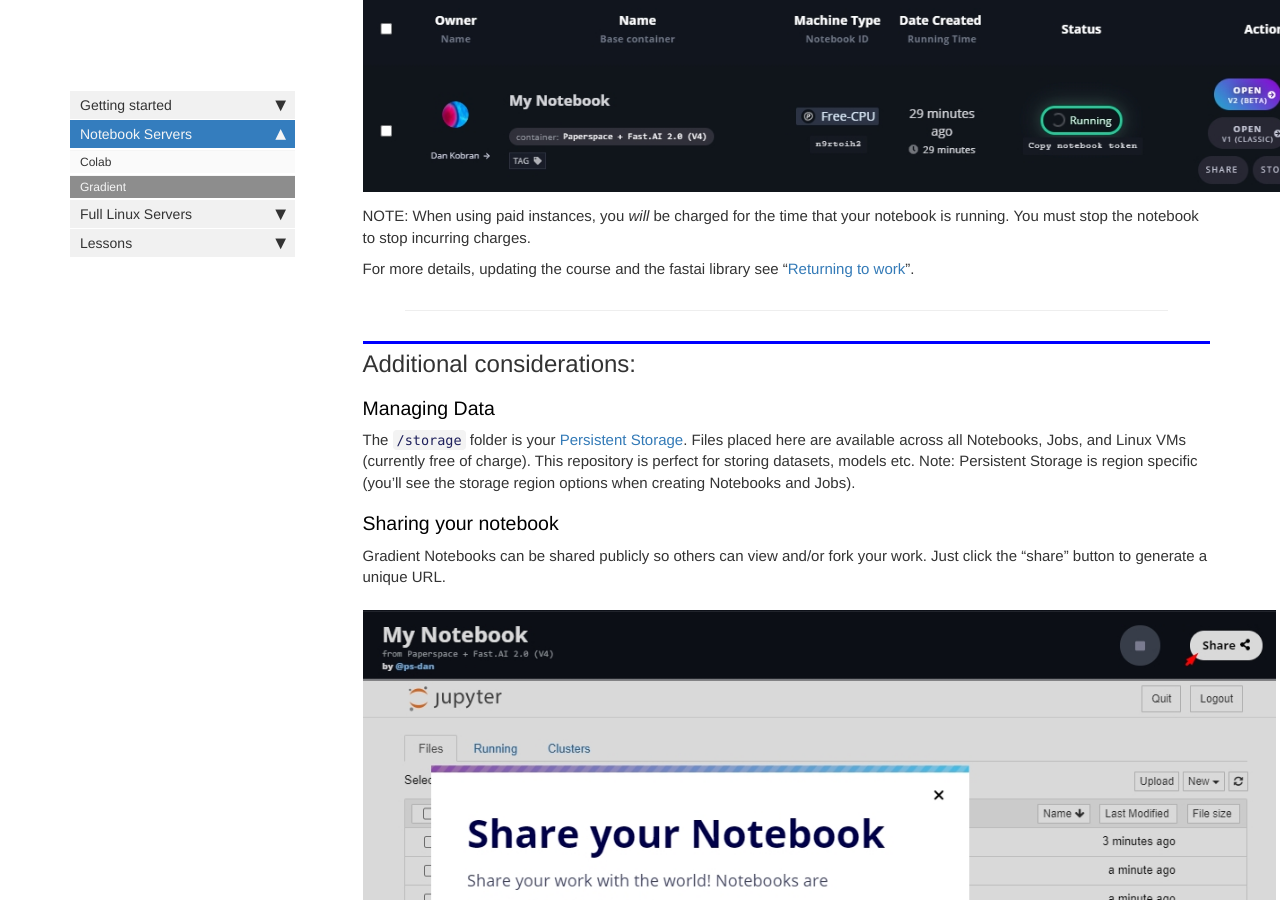
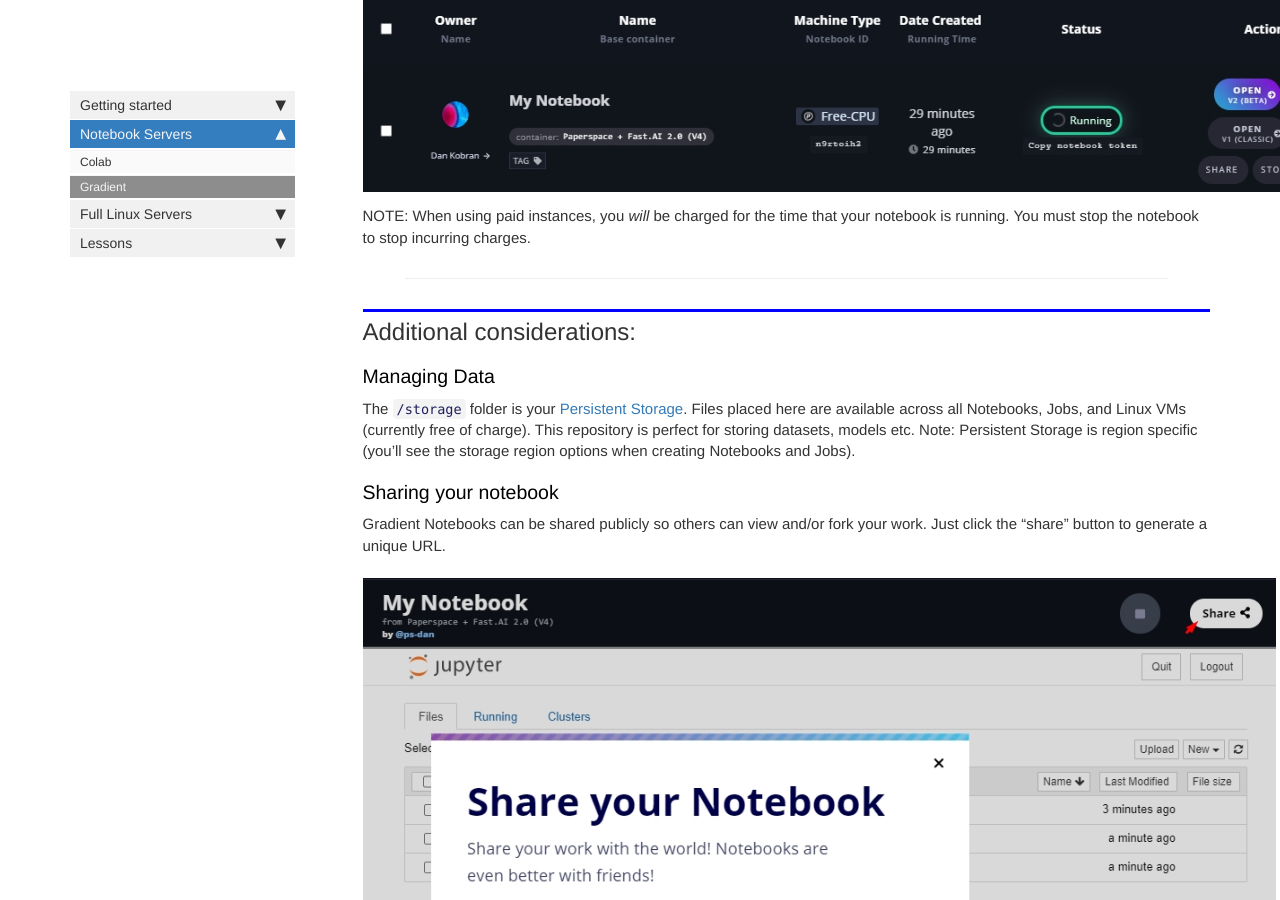
Before and after one commit to fastai/course20, a Jekyll site: the page built from docs/start_gradient.md, in a window 1280 px wide and 900 px high, scrolled down 6065 px. Built offline with Jekyll 4.4.1, drawn with Linux system fonts in a browser that asks for light colours; nearby versions of some CDN libraries; our own code applies the rules of GitHub Pages for plain Markdown files; comment, search, counter and statistics services are not loaded.

Commit message:
Remove link to "Returning to work".
The link "Returning to work" in https://course.fast.ai/start_gradient points to a page that yields a 404 error as described in issue #10.
In the same issue the resolution is to remove the link.
This removes said link and the surrounding text related to the link.

```diff
--- a/docs/start_gradient.md
+++ b/docs/start_gradient.md
@@ -80,8 +80,6 @@
 
 NOTE: When using paid instances, you _will_ be charged for the time that your notebook is running. You must stop the notebook to stop incurring charges.
 
-For more details, updating the course and the fastai library see "[Returning to work](https://course.fast.ai/update_gradient.html)".
-
 * * *
 
 ## Additional considerations:
```
